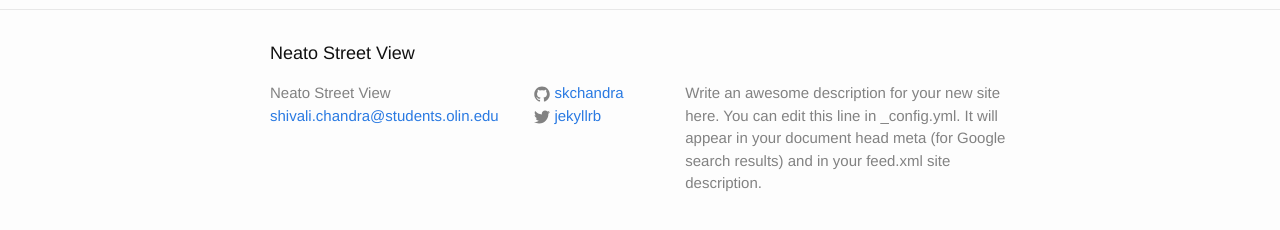
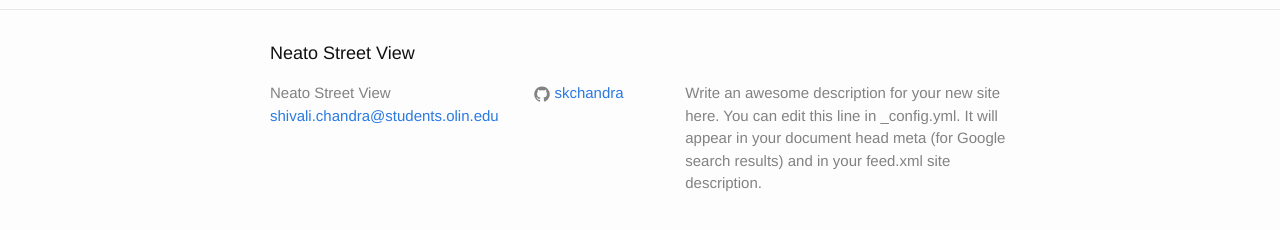
Before and after one commit to skchandra/neato_street_view, a Jekyll site: the page built from index.html, in a window 1280 px wide. Shown: the part 287-517 px from the top of the page. Built offline with Jekyll 4.4.1, drawn with Linux system fonts in a browser that asks for light colours.

Commit message:
trying configuration params specific to github remote

```diff
--- a/_config.yml
+++ b/_config.yml
@@ -6,10 +6,11 @@
   Write an awesome description for your new site here. You can edit this
   line in _config.yml. It will appear in your document head meta (for
   Google search results) and in your feed.xml site description.
-baseurl: "" # the subpath of your site, e.g. /blog/
+baseurl: "/neato_street_view" # the subpath of your site, e.g. /blog/
 url: "http://skchandra.github.io/neato_street_view/" # the base hostname & protocol for your site
-twitter_username: jekyllrb
 github_username:  skchandra
+highlighter: pygments
+github: [Repository metadata]
 
 # Build settings
 markdown: kramdown
```
